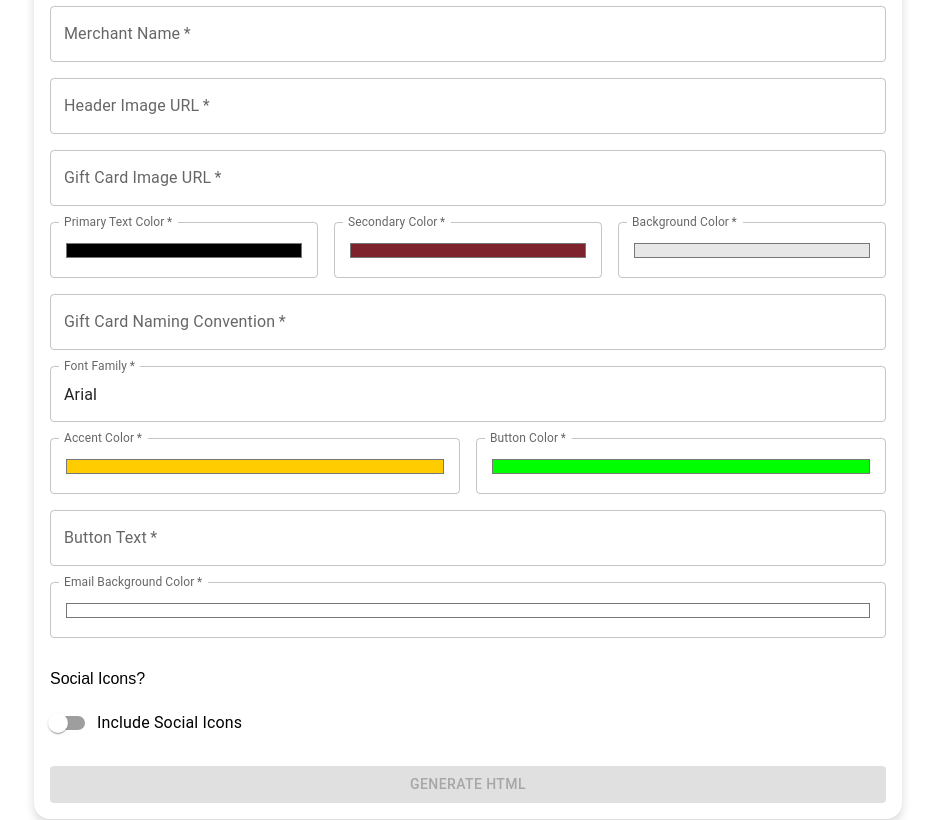
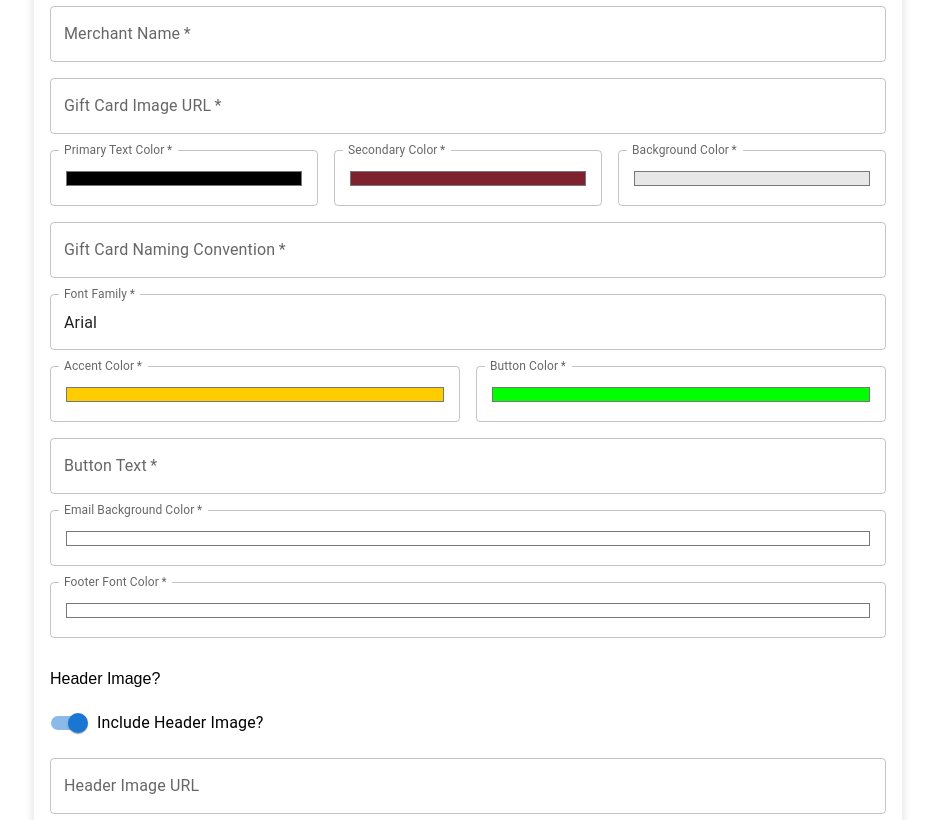
Before and after one commit to bryandiazdev/templategenerator, a React (Create React App) app: page / in a window 1280 px wide. Shown: the part 180-1000 px from the top of the page, without its empty margins (164-1099 px from the left). Built offline with nearby package versions, Linux system fonts and the light colour scheme.

Commit message:
Victor's feedback

```diff
--- a/src/components/CustomizationForm.js
+++ b/src/components/CustomizationForm.js
@@ -34,11 +34,13 @@ export default function CustomizationForm() {
         primaryColor: '#000000',
         secondaryColor: '#7e222d',
         backgroundColor: '#e7e7e7',
-        emailBackgroundColor: '#ffffff', // Added email background color
-        includeSocialIcons: false, // Added toggle state
-        facebookLink: '', // Added Facebook link
-        instagramLink: '', // Added Instagram link
-        twitterLink: '', // Added Twitter link
+        emailBackgroundColor: '#ffffff',
+        includeSocialIcons: false,
+        facebookLink: '',
+        instagramLink: '',
+        twitterLink: '',
+        includeHeaderImage: true, // For the header image toggle
+        footerFontColor: '#ffffff', // For footer font color
         giftCardNickname: '',
         fontFamily: 'Arial',
         accentColor: '#ffcc00',
@@ -76,7 +78,8 @@ export default function CustomizationForm() {
                         { id: 'accentColor', label: 'Accent Color', xs: 12, sm: 6, type: 'color' },
                         { id: 'buttonColor', label: 'Button Color', xs: 12, sm: 6, type: 'color' },
                         { id: 'buttonText', label: 'Button Text', xs: 12 },
-                        { id: 'emailBackgroundColor', label: 'Email Background Color', xs: 12, type: 'color' }, // Added email background color picker
+                        { id: 'emailBackgroundColor', label: 'Email Background Color', xs: 12, type: 'color' },
+                        { id: 'footerFontColor', label: 'Footer Font Color', xs: 12, type: 'color' }, // Footer font color picker
                     ]).map(field => (
                         <Grid item xs={field.xs} sm={field.sm} key={field.id}>
                             <TextField
@@ -97,6 +100,25 @@ export default function CustomizationForm() {
                         </Grid>
                     ))}
                     <Grid item xs={12}>
+                    <p style={{color: 'black', fontFamily: 'sans-serif'}}>Header Image?</p>
+                        <FormControlLabel
+                            control={<Switch checked={formData.includeHeaderImage} onChange={handleChange} name="includeHeaderImage" />}
+                            label="Include Header Image?"
+                        />
+                        {formData.includeHeaderImage && (
+                        <Grid item xs={12}>
+                            <TextField
+                                fullWidth
+                                id="headerImage"
+                                label="Header Image URL"
+                                name="headerImage"
+                                autoComplete="headerImage"
+                                onChange={handleChange}
+                                value={formData.headerImage}
+                                sx={{ mt: 2 }}
+                            />
+                        </Grid>
+                    )}
                       <p style={{color: 'black', fontFamily: 'sans-serif'}}>Social Icons?</p>
                         <FormControlLabel
                             control={<Switch checked={formData.includeSocialIcons} onChange={handleChange} name="includeSocialIcons" />}
@@ -137,7 +159,7 @@ export default function CustomizationForm() {
                             </>
                         )}
                     </Grid>
-                    <Button disabled={!formData.merchantName.length > 0 || !formData.specialImage.length > 0 || !formData.headerImage.length > 0 || !formData.buttonText.length > 0} type="submit" fullWidth variant="contained" sx={{ mt: 3, mb: 2, ml: 2 }}>
+                    <Button disabled={!formData.merchantName.length > 0 || !formData.specialImage.length > 0 || (formData.includeHeaderImage && !formData.headerImage.length > 0) || !formData.buttonText.length > 0} type="submit" fullWidth variant="contained" sx={{ mt: 3, mb: 2, ml: 2 }}>
                         Generate HTML
                     </Button>
                     </Grid>
@@ -149,8 +171,8 @@ export default function CustomizationForm() {
 }
 
 const textFieldData = [
+    // Note: Removed 'headerImage' from here since it's handled separately now.
     {id: 'merchantName', label: 'Merchant Name', xs: 12},
-    { id: 'headerImage', label: 'Header Image URL', xs: 12 },
     { id: 'specialImage', label: 'Gift Card Image URL', xs: 12 },
     { id: 'primaryColor', label: 'Primary Text Color', xs: 12, sm: 4, type: 'color' },
     { id: 'secondaryColor', label: 'Secondary Color', xs: 12, sm: 4, type: 'color' },
--- a/src/components/htmlGeneration.js
+++ b/src/components/htmlGeneration.js
@@ -1,6 +1,32 @@
 import React from 'react';
 
 export const generateHtmlContent = (formData) => {
+
+    const headerImg = formData.includeHeaderImage ? `<table align="center" width="640" border="0" cellpadding="0" cellspacing="0" role="presentation" style="mso-table-lspace: 0pt; mso-table-rspace: 0pt;">
+    <tbody>
+        <tr>
+            <td>
+                <table align="center" border="0" cellpadding="0" cellspacing="0" role="presentation" style="mso-table-lspace: 0pt; mso-table-rspace: 0pt; color: ${formData.primaryColor}; width: 640px; margin: 0 auto;" width="640">
+                    <tbody>
+                        <tr>
+                            <td width="100%" style="mso-table-lspace: 0pt; mso-table-rspace: 0pt; font-weight: 400; text-align: left; padding-bottom: 0px; padding-top: 0px; vertical-align: top; border-top: 0px; border-right: 0px; border-bottom: 0px; border-left: 0px;">
+                                <table width="100%" border="0" cellpadding="0" cellspacing="0" role="presentation" style="mso-table-lspace: 0pt; mso-table-rspace: 0pt;">
+                                    <tr>
+                                        <td class="pad">
+                                            <div class="alignment" align="center" style="line-height:10px">
+                                                <div style="max-width: 640px;"><img src="${formData.headerImage}" style="display: block; height: auto; border: 0; width: 640px;" width="640"></div>
+                                            </div>
+                                        </td>
+                                    </tr>
+                                </table>
+                            </td>
+                        </tr>
+                    </tbody>
+                </table>
+            </td>
+        </tr>
+    </tbody>
+</table>` : ''
 
     const socialIconsHtml = formData.includeSocialIcons ? `
     <table class="social_block block-1" width="100%" border="0"
@@ -115,31 +141,7 @@ export const generateHtmlContent = (formData) => {
                                 </tr>
                             </tbody>
                         </table>
-                        <table align="center" width="640" border="0" cellpadding="0" cellspacing="0" role="presentation" style="mso-table-lspace: 0pt; mso-table-rspace: 0pt;">
-                            <tbody>
-                                <tr>
-                                    <td>
-                                        <table align="center" border="0" cellpadding="0" cellspacing="0" role="presentation" style="mso-table-lspace: 0pt; mso-table-rspace: 0pt; color: ${formData.primaryColor}; width: 640px; margin: 0 auto;" width="640">
-                                            <tbody>
-                                                <tr>
-                                                    <td width="100%" style="mso-table-lspace: 0pt; mso-table-rspace: 0pt; font-weight: 400; text-align: left; padding-bottom: 0px; padding-top: 0px; vertical-align: top; border-top: 0px; border-right: 0px; border-bottom: 0px; border-left: 0px;">
-                                                        <table width="100%" border="0" cellpadding="0" cellspacing="0" role="presentation" style="mso-table-lspace: 0pt; mso-table-rspace: 0pt;">
-                                                            <tr>
-                                                                <td class="pad">
-                                                                    <div class="alignment" align="center" style="line-height:10px">
-                                                                        <div style="max-width: 640px;"><img src="${formData.headerImage}" style="display: block; height: auto; border: 0; width: 640px;" width="640"></div>
-                                                                    </div>
-                                                                </td>
-                                                            </tr>
-                                                        </table>
-                                                    </td>
-                                                </tr>
-                                            </tbody>
-                                        </table>
-                                    </td>
-                                </tr>
-                            </tbody>
-                        </table>
+                        ${headerImg}
 
                         <table align="center" width="640" border="0" cellpadding="0" cellspacing="0" role="presentation" style="mso-table-lspace: 0pt; mso-table-rspace: 0pt; background-color: ${formData.emailBackgroundColor};">
                             <tbody>
@@ -356,7 +358,7 @@ export const generateHtmlContent = (formData) => {
 														<td class="pad" style="padding-top:5px;">
 															<div
 																style="color:#ffffff;direction:ltr;font-family:Arial, Helvetica Neue, Helvetica, sans-serif;font-size:14px;font-weight:400;letter-spacing:0px;line-height:120%;text-align:center;mso-line-height-alt:16.8px;">
-																<p style="margin: 0;font-size: 12px">Questions or Comments? Click <a href="#" style="text-decoration:underline;color:#ffffff" target="_blank">Here</a></p>
+																<p style="color: ${formData.footerFontColor};margin: 0;font-size: 12px">Questions or Comments? Click <a href="#" style="text-decoration:underline;color:#ffffff" target="_blank">Here</a></p>
 															</div>
 														</td>
 													</tr>
@@ -368,7 +370,7 @@ export const generateHtmlContent = (formData) => {
 														<td class="pad" style="padding-top:10px; padding-bottom: 5px">
 															<div
 																style="color:#ffffff;direction:ltr;font-family:Arial, Helvetica Neue, Helvetica, sans-serif;font-size:12px;font-weight:400;letter-spacing:0px;line-height:120%;text-align:center;mso-line-height-alt:14.399999999999999px;">
-																<p style="margin: 0;">&copy;{{Date Year}} ${formData.merchantName}.</p>
+																<p style="margin: 0;color: ${formData.footerFontColor};">&copy;{{Date Year}} ${formData.merchantName}.</p>
 															</div>
 														</td>
 													</tr>
```
